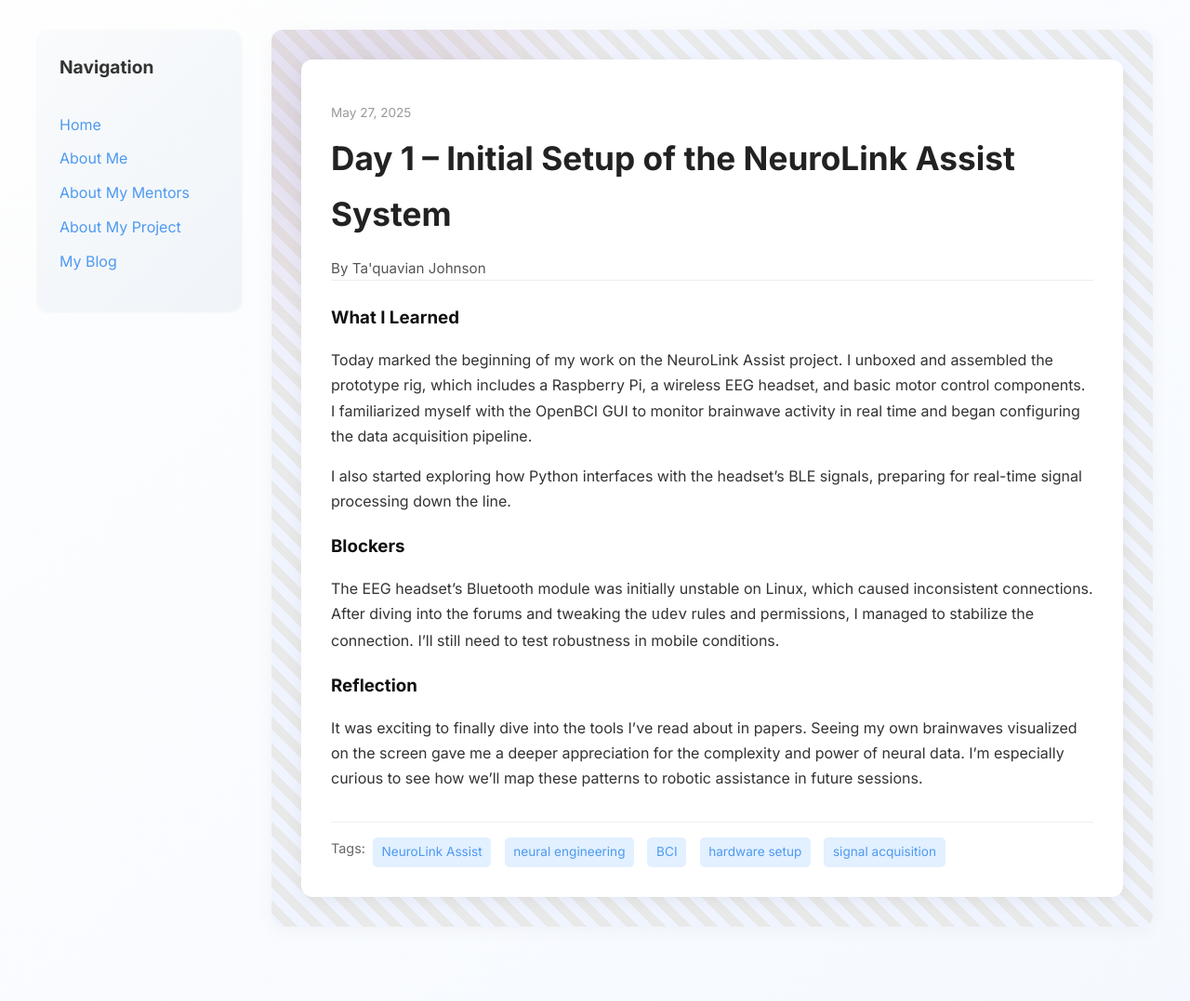
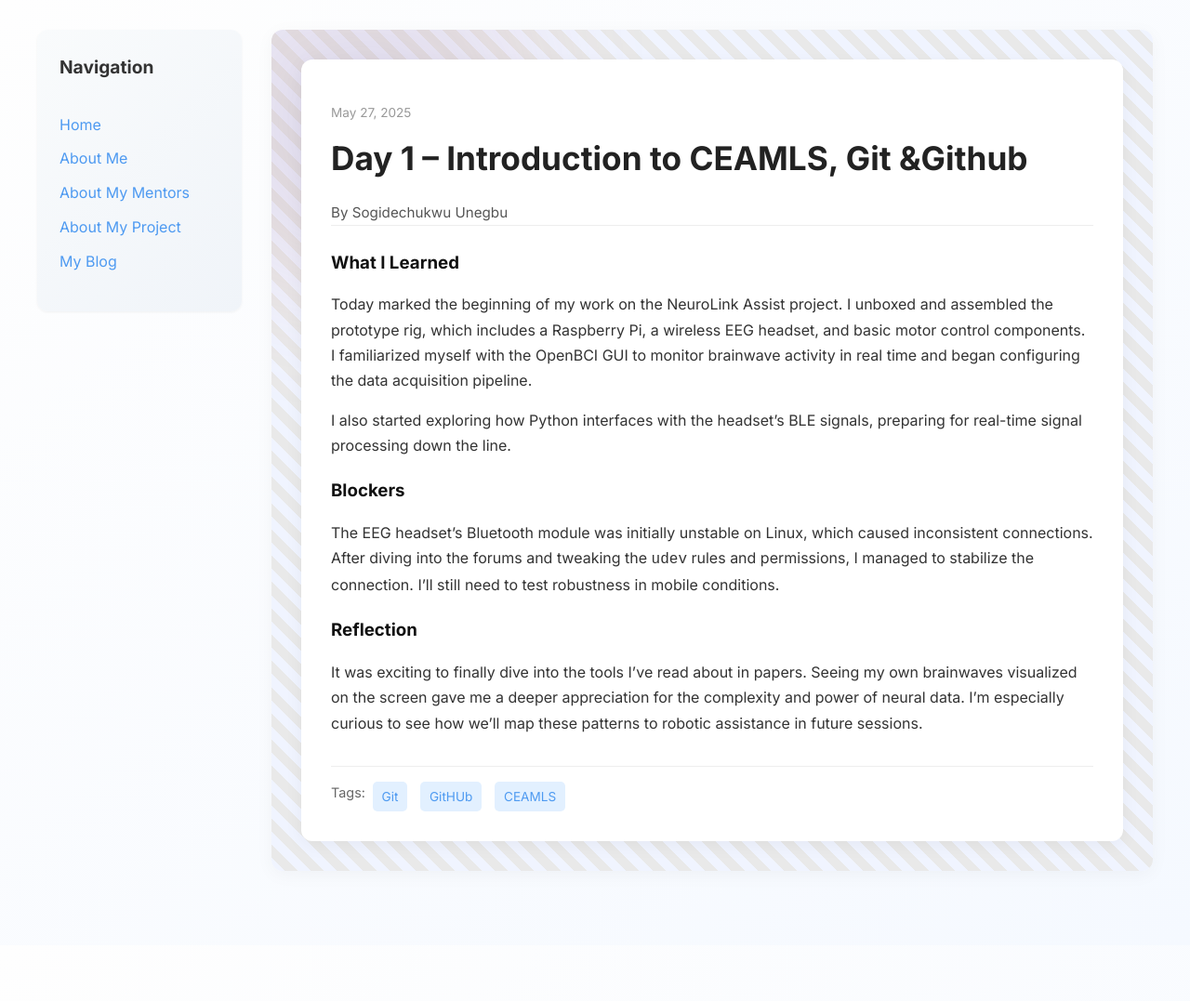
Before and after one commit to UnegbuSogidechukwu/UnegbuSogidechukwu.github.io, a Jekyll site: the page built from _posts/2025-05-27-day-1.md, in a window 1280 px wide. Shown: the whole page at 93% size. Built offline with Jekyll 4.4.1, drawn with Linux system fonts in a browser that asks for light colours; after the commit the page ends 1017 px from its top, so only the background shows below that.

Commit message:
Update 2025-05-27-day-1.md

```diff
--- a/_posts/2025-05-27-day-1.md
+++ b/_posts/2025-05-27-day-1.md
@@ -1,10 +1,10 @@
 ---
 layout: post
-title: "Day 1 – Initial Setup of the NeuroLink Assist System"
+title: "Day 1 – Introduction to CEAMLS, Git &Github"
 date: 2025-05-27
-author: Ta'quavian Johnson
+author: Sogidechukwu Unegbu
 permalink: /day1.html
-tags: ["NeuroLink Assist", "neural engineering", "BCI", "hardware setup", "signal acquisition"]
+tags: ["Git", "GitHUb", "CEAMLS"]
 
 what_i_learned: |
   Today marked the beginning of my work on the NeuroLink Assist project. I unboxed and assembled the prototype rig, which includes a Raspberry Pi, a wireless EEG headset, and basic motor control components. I familiarized myself with the OpenBCI GUI to monitor brainwave activity in real time and began configuring the data acquisition pipeline.
```
